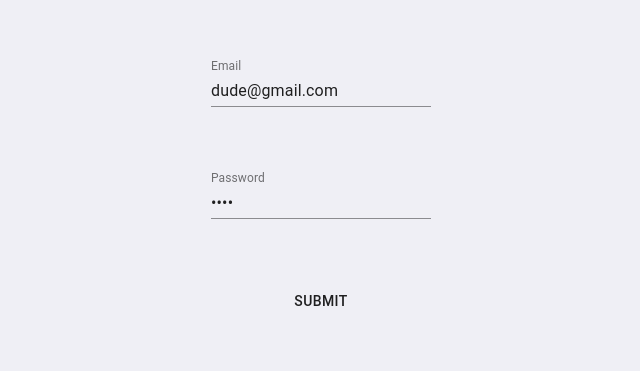
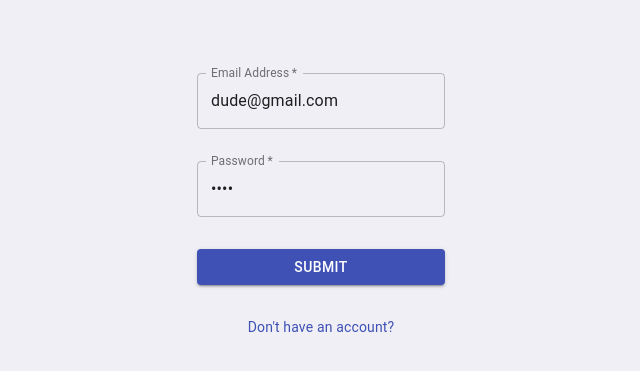
Before and after one commit to r57/todo, a React (Create React App) app in the folder client/: page / in a window 1280 px wide. Shown: the part 195-566 px from the top of the page, without its empty margins (335-975 px from the left). Built offline with nearby package versions, Linux system fonts and the light colour scheme.

Commit message:
adjusted LoginComponent, created signUp form component, added conditional rendering

```diff
--- a/client/src/components/login/index.tsx
+++ b/client/src/components/login/index.tsx
@@ -1,13 +1,31 @@
 import React, { Component } from 'react'
 import ContentComponent from '../content/content.component'
-import { TextField, Button } from '@material-ui/core'
+import SignUp from './signUp/signUp'
 import { UserAuthService } from '../../modules/services/user-auth.service'
 import './login.scss'
 
-export default class LoginComponent extends Component {
-  state = {
-    email: 'dude@gmail.com',
-    password: '1234',
+import { TextField, Button } from '@material-ui/core'
+import Link from '@material-ui/core/Link'
+import Grid from '@material-ui/core/Grid'
+
+interface State {
+  email: string,
+  password: string,
+  signUp: boolean
+}
+
+export default class LoginComponent extends Component<{}, State> {
+
+  initialState() {
+    this.setState({
+      email: 'dude@gmail.com',
+      password: '1234',
+      signUp: false
+    })
+  }
+
+  componentWillMount() {
+    this.initialState()
   }
 
   checkEmail() {
@@ -22,11 +40,16 @@ export default class LoginComponent extends Component {
     )
   }
 
+  showSignUp() {
+    this.setState({signUp: !this.state.signUp})
+  }
+
   render() {
     return (
       <ContentComponent className="center">
         <div className='login-form'>
-          <UserAuthService.Consumer>
+          {!this.state.signUp ? (
+            <UserAuthService.Consumer>
             {state => (
               <form
                 onSubmit={evt => {
@@ -34,20 +57,70 @@ export default class LoginComponent extends Component {
                   state.setState(this.checkEmail())
                 }}>
                 <TextField
+                  variant="outlined"
+                  required
+                  fullWidth
+                  id="email"
+                  label="Email Address"
+                  name="email"
+                  autoComplete="email"
                   onChange={val => this.setState({ email: val.target.value })}
                   value={this.state.email}
-                  label='Email'></TextField>
+                />
                 <TextField
-                  type='password'
+                  variant="outlined"
+                  required
+                  fullWidth
+                  name="password"
+                  label="Password"
+                  type="password"
+                  id="password"
                   value={this.state.password}
                   onChange={val =>
                     this.setState({ password: val.target.value })
                   }
-                  label='Password'></TextField>
-                <Button type='submit'>Submit</Button>
+                />
+                <Button
+                  type='submit'
+                  fullWidth
+                  variant="contained"
+                  color="primary"
+                >
+                  Submit
+                </Button>
+                <Link
+                  href="#"
+                  variant="body2"
+                  onClick={() => {
+                    this.showSignUp()
+                    console.log(this.state.signUp, 'signUp')
+                  }}
+                >
+                  Don't have an account?
+                </Link>
               </form>
             )}
-          </UserAuthService.Consumer>
+            </UserAuthService.Consumer>
+          )
+          : (
+            <>
+              <SignUp />
+              <Grid container justify="center">
+              <Grid item>
+                <Link
+                  href="#"
+                  variant="body2"
+                  onClick={() => {
+                    this.showSignUp()
+                    console.log(this.state.signUp, 'signUp')
+                  }}
+                >
+                  Already have an account? Sign in
+                </Link>
+              </Grid>
+            </Grid>
+          </>
+          )}
         </div>
       </ContentComponent>
     )
--- a/client/src/components/login/login.scss
+++ b/client/src/components/login/login.scss
@@ -6,6 +6,6 @@
   padding: 2rem;
 
   & > * {
-      margin-bottom: 4rem;
+      margin-bottom: 2rem;
   }
 }
--- /dev/null
+++ b/client/src/components/login/signUp/signUp.tsx
@@ -0,0 +1,112 @@
+import React from 'react'
+
+import Avatar from '@material-ui/core/Avatar'
+import Button from '@material-ui/core/Button'
+import CssBaseline from '@material-ui/core/CssBaseline'
+import TextField from '@material-ui/core/TextField'
+import FormControlLabel from '@material-ui/core/FormControlLabel'
+import Checkbox from '@material-ui/core/Checkbox'
+import Grid from '@material-ui/core/Grid'
+import LockOutlinedIcon from '@material-ui/icons/LockOutlined'
+import Typography from '@material-ui/core/Typography'
+import { makeStyles } from '@material-ui/core/styles'
+import Container from '@material-ui/core/Container'
+
+const useStyles = makeStyles(theme => ({
+  paper: {
+    marginTop: theme.spacing(8),
+    display: 'flex',
+    flexDirection: 'column',
+    alignItems: 'center',
+  },
+  avatar: {
+    margin: theme.spacing(1),
+    backgroundColor: theme.palette.secondary.main,
+  },
+  form: {
+    width: '100%', // Fix IE 11 issue.
+    marginTop: theme.spacing(3),
+  },
+  submit: {
+    margin: theme.spacing(3, 0, 2),
+  },
+}));
+
+const SignUp = () => {
+  const classes = useStyles();
+
+  return (
+    <Container component="main" maxWidth="xs">
+      <CssBaseline />
+      <div className={classes.paper}>
+        <Avatar className={classes.avatar}>
+          <LockOutlinedIcon />
+        </Avatar>
+        <Typography component="h1" variant="h5">
+          Sign up
+        </Typography>
+        <form className={classes.form} >
+          <Grid container spacing={2}>
+            <Grid item xs={12} sm={6}>
+              <TextField
+                autoComplete="fname"
+                name="firstName"
+                variant="outlined"
+                required
+                fullWidth
+                id="firstName"
+                label="First Name"
+                autoFocus
+              />
+            </Grid>
+            <Grid item xs={12} sm={6}>
+              <TextField
+                variant="outlined"
+                required
+                fullWidth
+                id="lastName"
+                label="Last Name"
+                name="lastName"
+                autoComplete="lname"
+              />
+            </Grid>
+            <Grid item xs={12}>
+              <TextField
+                variant="outlined"
+                required
+                fullWidth
+                id="email"
+                label="Email Address"
+                name="email"
+                autoComplete="email"
+              />
+            </Grid>
+            <Grid item xs={12}>
+              <TextField
+                variant="outlined"
+                required
+                fullWidth
+                name="password"
+                label="Password"
+                type="password"
+                id="password"
+                autoComplete="current-password"
+              />
+            </Grid>
+          </Grid>
+          <Button
+            type="submit"
+            fullWidth
+            variant="contained"
+            color="primary"
+            className={classes.submit}
+          >
+            Sign Up
+          </Button>
+        </form>
+      </div>
+    </Container>
+  )
+}
+
+export default SignUp
```
